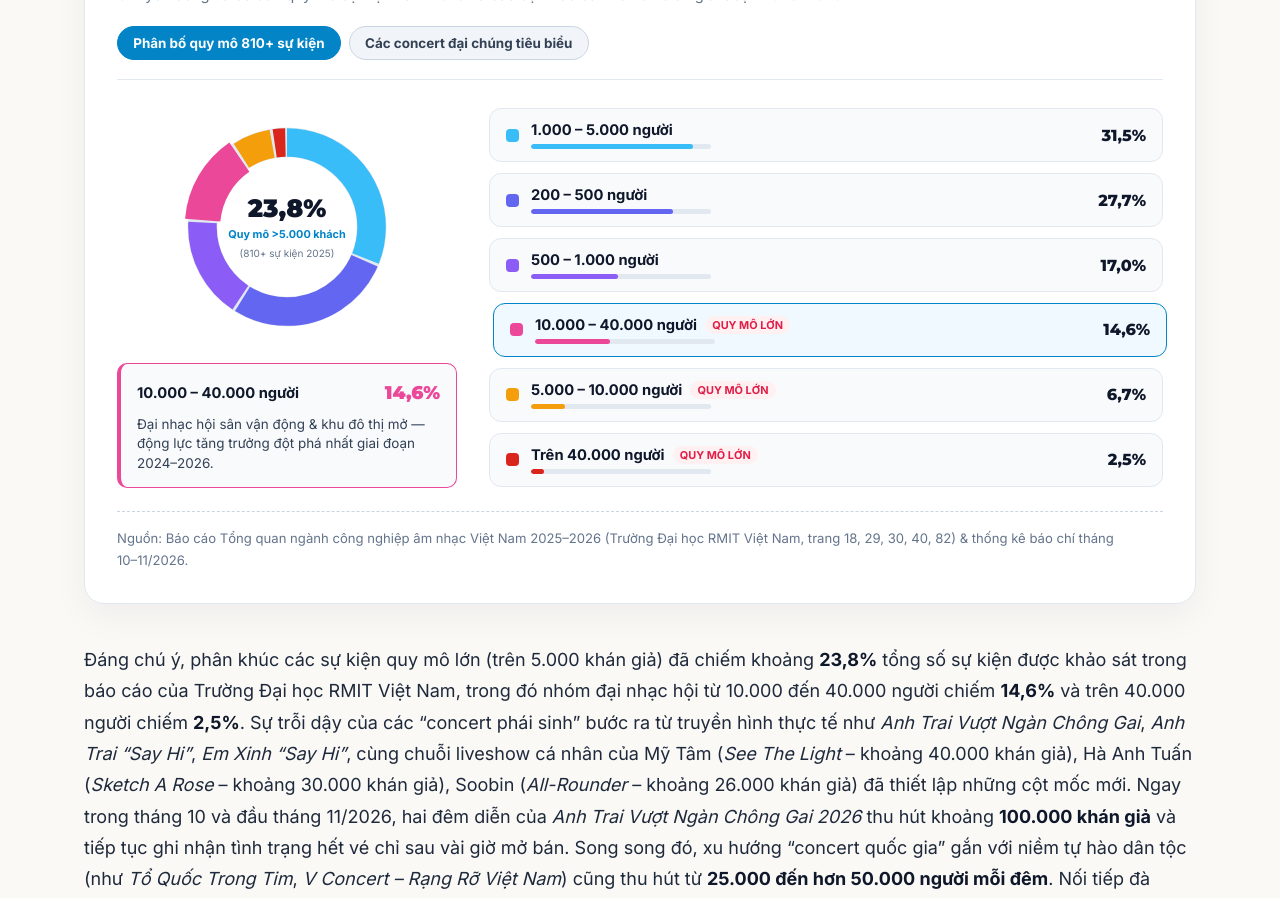
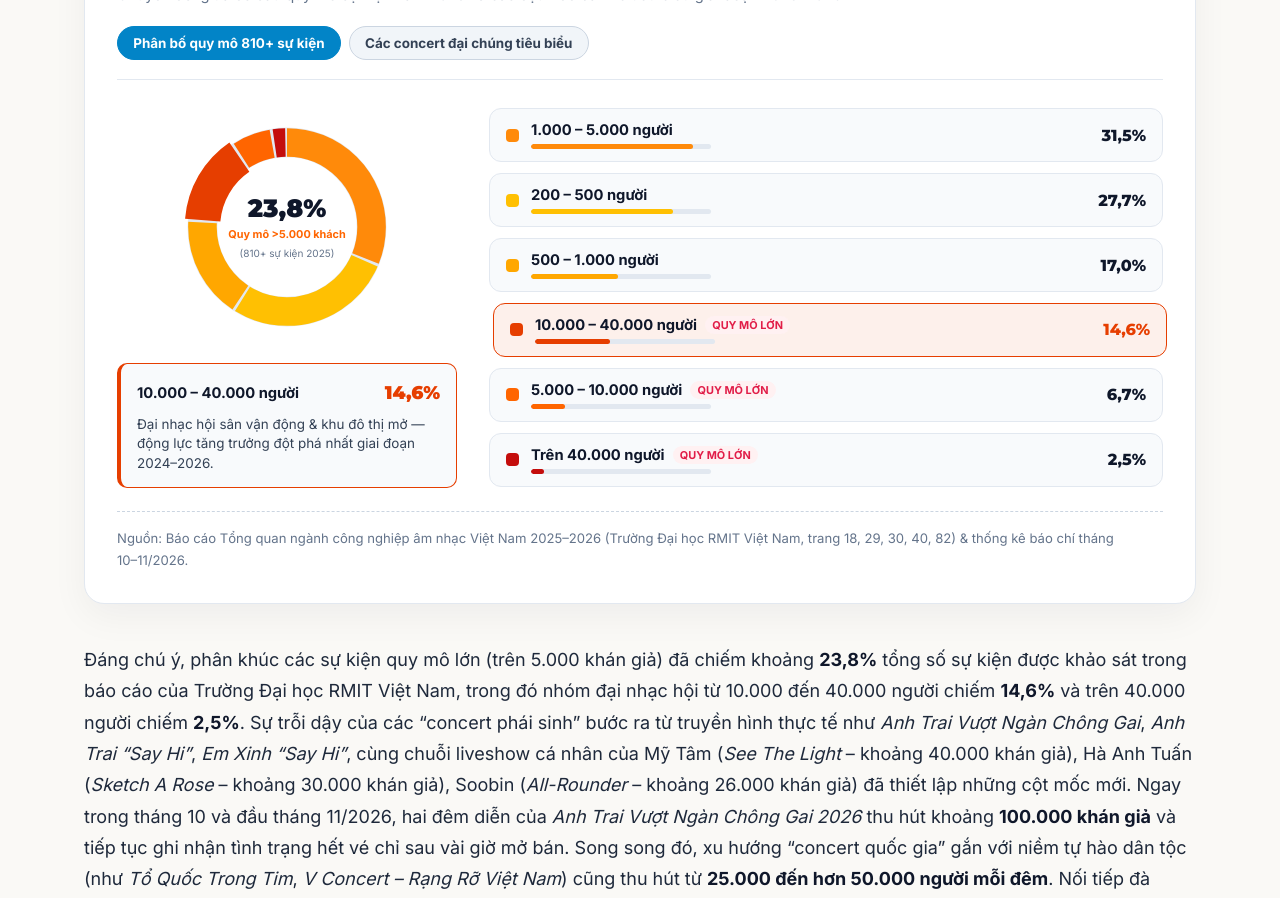
Before and after one commit to giahanluong192/mmj1, a Next.js app: page / in a window 1280 px wide. Shown: the part 1760-2658 px from the top of the page. Built offline with nearby package versions, Linux system fonts and the light colour scheme.

Commit message:
style(chart): update event scale distribution colors to match warm gradient palette

```diff
--- a/src/app/globals.css
+++ b/src/app/globals.css
@@ -858,7 +858,7 @@ textarea {
 .donut-center-sub {
   font-size: 9.5px;
   font-weight: 700;
-  fill: var(--accent-blue);
+  fill: #FF6500;
 }
 
 .donut-center-muted {
@@ -870,7 +870,7 @@ textarea {
   width: 100%;
   background: var(--bg-card-subtle);
   border: 1px solid var(--border-subtle);
-  border-left: 4px solid var(--accent-blue);
+  border-left-width: 4px;
   border-radius: 10px;
   padding: 0.9rem 1rem;
 }
--- a/src/components/DomesticChartsSection.tsx
+++ b/src/components/DomesticChartsSection.tsx
@@ -124,7 +124,13 @@ export function EventScaleAndConcertsWidget() {
               </text>
             </svg>
 
-            <div className="donut-spotlight-box" style={{ borderColor: activeSlice.color }}>
+            <div
+              className="donut-spotlight-box"
+              style={{
+                borderColor: activeSlice.color,
+                borderLeftColor: activeSlice.color,
+              }}
+            >
               <div className="spotlight-top">
                 <span className="spotlight-scale">{activeSlice.scaleLabel}</span>
                 <span className="spotlight-pct" style={{ color: activeSlice.color }}>
@@ -143,6 +149,14 @@ export function EventScaleAndConcertsWidget() {
                   key={item.id}
                   type="button"
                   className={`donut-legend-row ${isSelected ? "selected" : ""}`}
+                  style={
+                    isSelected
+                      ? {
+                          borderColor: item.color,
+                          backgroundColor: `${item.color}14`,
+                        }
+                      : undefined
+                  }
                   onClick={() => setSelectedSliceId(item.id)}
                   onMouseEnter={() => setSelectedSliceId(item.id)}
                 >
@@ -166,7 +180,10 @@ export function EventScaleAndConcertsWidget() {
                       </div>
                     </div>
                   </div>
-                  <span className="legend-pct-val">
+                  <span
+                    className="legend-pct-val"
+                    style={isSelected ? { color: item.color, fontWeight: "800" } : undefined}
+                  >
                     {item.percentage.toFixed(1).replace(".", ",")}%
                   </span>
                 </button>
--- a/src/data/articleData.ts
+++ b/src/data/articleData.ts
@@ -338,7 +338,7 @@ export const EVENT_SCALE_DISTRIBUTION: EventScaleSlice[] = [
     scaleLabel: "1.000 – 5.000 người",
     percentage: 31.5,
     isLargeScale: false,
-    color: "#38BDF8",
+    color: "#FF8A0A",
     note: "Phân khúc xương sống tại các nhà thi đấu, trung tâm hội nghị và không gian ngoài trời tầm trung.",
   },
   {
@@ -346,7 +346,7 @@ export const EVENT_SCALE_DISTRIBUTION: EventScaleSlice[] = [
     scaleLabel: "200 – 500 người",
     percentage: 27.7,
     isLargeScale: false,
-    color: "#6366F1",
+    color: "#FFC002",
     note: "Mini-show, livehouse, phòng trà và đêm nhạc indie định kỳ tại các đô thị lớn.",
   },
   {
@@ -354,7 +354,7 @@ export const EVENT_SCALE_DISTRIBUTION: EventScaleSlice[] = [
     scaleLabel: "500 – 1.000 người",
     percentage: 17.0,
     isLargeScale: false,
-    color: "#8B5CF6",
+    color: "#FFA700",
     note: "Fan meeting, showcase ra mắt album và không gian âm nhạc du lịch như Đà Lạt, Huế.",
   },
   {
@@ -362,7 +362,7 @@ export const EVENT_SCALE_DISTRIBUTION: EventScaleSlice[] = [
     scaleLabel: "10.000 – 40.000 người",
     percentage: 14.6,
     isLargeScale: true,
-    color: "#EC4899",
+    color: "#E63E00",
     note: "Đại nhạc hội sân vận động & khu đô thị mở — động lực tăng trưởng đột phá nhất giai đoạn 2024–2026.",
   },
   {
@@ -370,7 +370,7 @@ export const EVENT_SCALE_DISTRIBUTION: EventScaleSlice[] = [
     scaleLabel: "5.000 – 10.000 người",
     percentage: 6.7,
     isLargeScale: true,
-    color: "#F59E0B",
+    color: "#FF6500",
     note: "Liveshow cá nhân quy mô nhà thi đấu lớn và lễ hội âm nhạc kết hợp thương hiệu.",
   },
   {
@@ -378,7 +378,7 @@ export const EVENT_SCALE_DISTRIBUTION: EventScaleSlice[] = [
     scaleLabel: "Trên 40.000 người",
     percentage: 2.5,
     isLargeScale: true,
-    color: "#DA251D",
+    color: "#C40D0C",
     note: "Siêu sự kiện (Mega-concert): Concert phái sinh truyền hình thực tế, Concert Quốc gia & G-Dragon World Tour.",
   },
 ];
```
